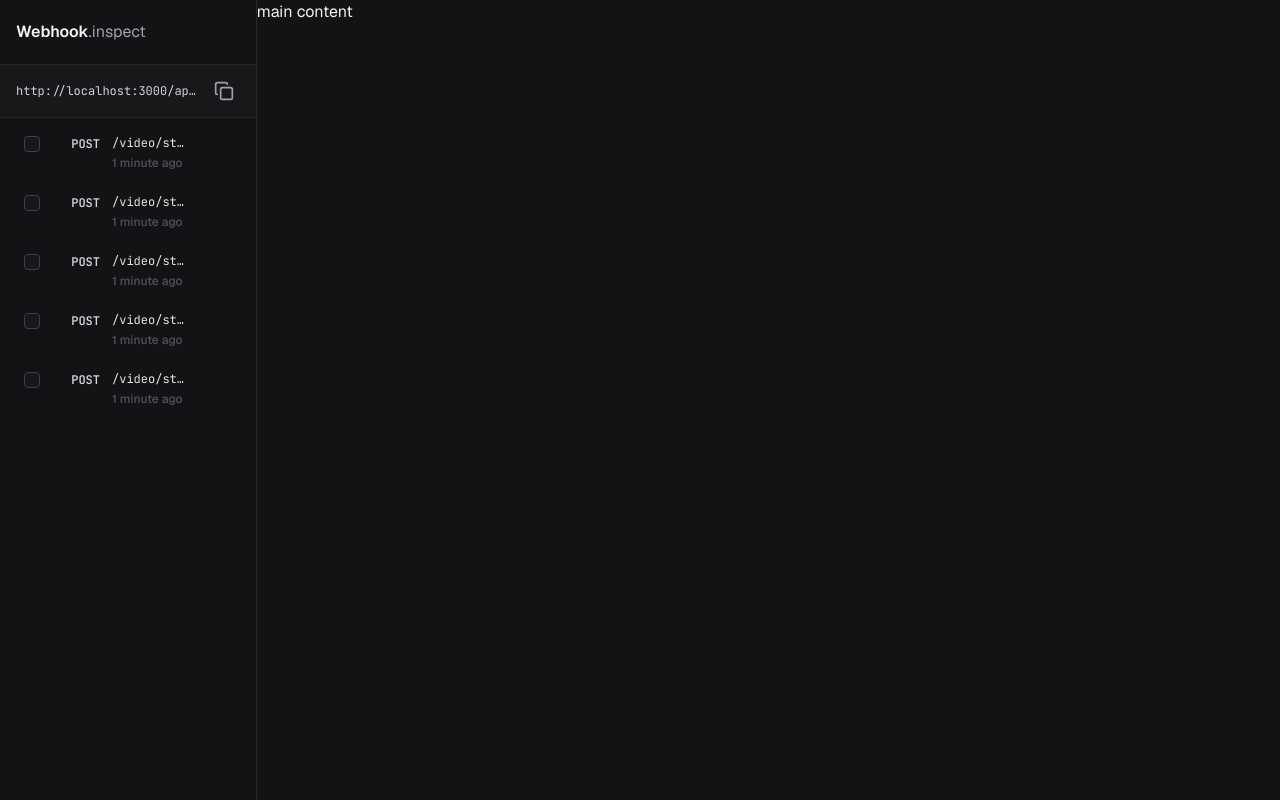
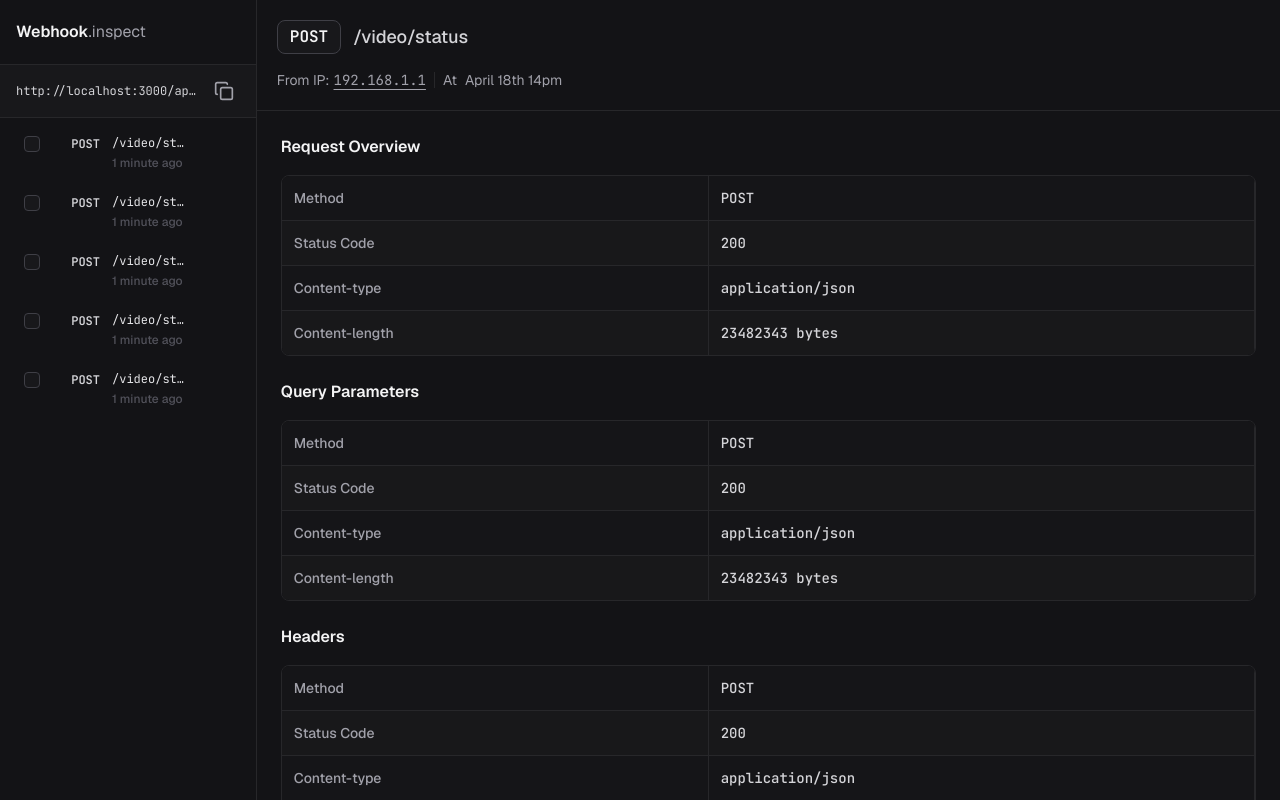
Before and after one commit to ricardoaruiz/rocketseat-desafilo-fullstack-ia-frontend, a React (Vite) app: page / in a window 1280 px wide. Built offline with nearby package versions, Linux system fonts and the light colour scheme.

Commit message:
feat:🎸 home content

```diff
--- a/src/routes/index.tsx
+++ b/src/routes/index.tsx
@@ -1,10 +1,21 @@
 import { createFileRoute } from '@tanstack/react-router'
 import { Panel, PanelGroup, PanelResizeHandle } from 'react-resizable-panels'
+import { CodeBlock } from '../components/ui/code-block'
+import { SectionDataTable } from '../components/ui/section-data-table'
+import { SectionTitle } from '../components/ui/section-title'
 import { Sidebar } from '../components/ui/sidebar'
+import { WebhooksDetailHeader } from '../components/webhooks-detail-header'
 
 export const Route = createFileRoute('/')({
   component: Index,
 })
+
+const overviewData = [
+  { key: 'Method', value: 'POST' },
+  { key: 'Status Code', value: '200' },
+  { key: 'Content-type', value: 'application/json' },
+  { key: 'Content-length', value: '23482343 bytes' },
+]
 
 function Index() {
   return (
@@ -17,7 +28,35 @@ function Index() {
         <PanelResizeHandle className="w-px bg-zinc-700 hover:bg-zinc-600 transition-colors duration-150" />
 
         <Panel defaultSize={80} minSize={60}>
-          main content
+          <div className="flex h-full flex-col">
+            <WebhooksDetailHeader
+              ip="192.168.1.1"
+              timestamp="April 18th 14pm"
+            />
+
+            {/* Main content */}
+            <div className="flex-1 overflow-y-auto p-6 space-y-6">
+              <div className="space-y-4">
+                <SectionTitle>Request Overview</SectionTitle>
+                <SectionDataTable data={overviewData} />
+              </div>
+
+              <div className="space-y-4">
+                <SectionTitle>Query Parameters</SectionTitle>
+                <SectionDataTable data={overviewData} />
+              </div>
+
+              <div className="space-y-4">
+                <SectionTitle>Headers</SectionTitle>
+                <SectionDataTable data={overviewData} />
+              </div>
+
+              <div className="space-y-4">
+                <SectionTitle>Request Body</SectionTitle>
+                <CodeBlock code={JSON.stringify(overviewData, null, 2)} />
+              </div>
+            </div>
+          </div>
         </Panel>
       </PanelGroup>
     </div>
```
